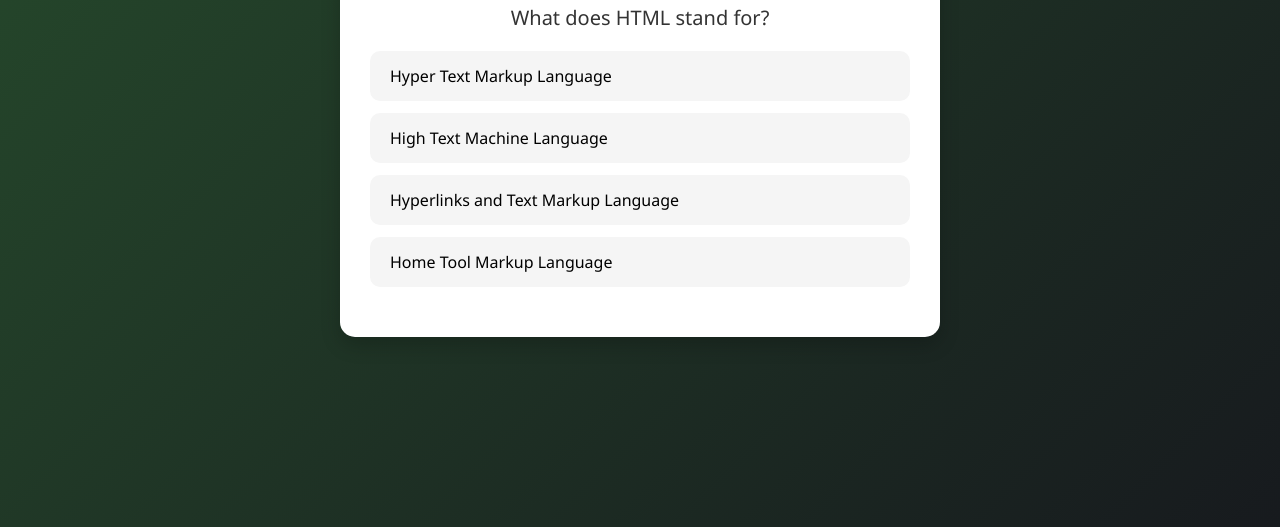
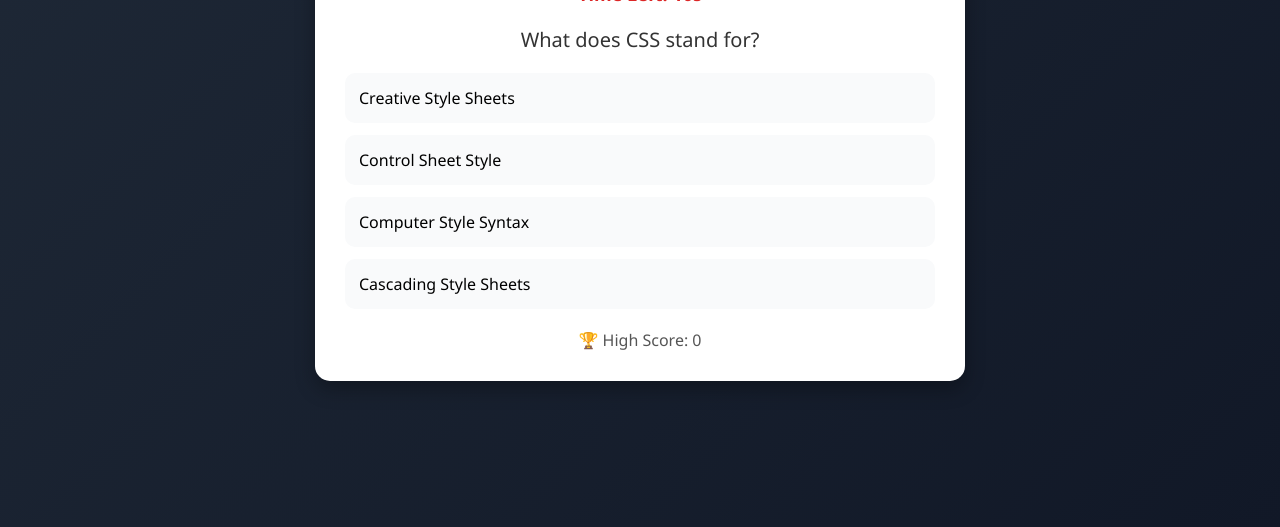
Before and after one commit to yvanyvan12/Interactive-Quiz-App, a plain HTML site: page index.html in a window 1280 px wide. Shown: the part 273-800 px from the top of the page. Drawn offline with Linux system fonts and the light colour scheme.

Commit message:
Improved quiz app

```diff
--- a/index.html
+++ b/index.html
@@ -3,205 +3,179 @@
 <head>
   <meta charset="UTF-8">
   <meta name="viewport" content="width=device-width, initial-scale=1.0">
-  <title>Interactive Quiz App</title>
+  <title>Advanced Quiz App</title>
   <style>
-    /* === Reset === */
     * {
-      margin: 0;
-      padding: 0;
+      margin: 0; padding: 0;
       box-sizing: border-box;
-      font-family: "Segoe UI", Tahoma, Geneva, Verdana, sans-serif;
+      font-family: "Segoe UI", sans-serif;
     }
+    body {
+      background: linear-gradient(135deg, #1f2937, #111827);
+      display: flex; justify-content: center; align-items: center;
+      height: 100vh; color: #333;
+    }
+    .quiz-container {
+      background: #fff; width: 90%; max-width: 650px;
+      padding: 30px; border-radius: 15px;
+      box-shadow: 0px 8px 20px rgba(0,0,0,0.3);
+      text-align: center; animation: fadeIn 0.6s ease-in-out;
+    }
+    @keyframes fadeIn { from {opacity:0; transform:translateY(20px);} to{opacity:1; transform:translateY(0);} }
 
-    body {
-background: linear-gradient(135deg, #264b2c, #171a1e);
-      display: flex;
-      justify-content: center;
-      align-items: center;
-      height: 100vh;
-      color: #333;
+    h1 { font-size: 28px; margin-bottom: 15px; color: #444; }
+    .progress { height: 10px; background: #e5e7eb; border-radius: 10px; overflow: hidden; margin-bottom: 15px; }
+    .progress-bar { height: 100%; width: 0%; background: #4f46e5; transition: width 0.3s; }
+    .timer { font-size: 18px; font-weight: bold; margin: 10px 0; color: #dc2626; }
+    .question { font-size: 20px; margin: 20px 0; }
+    .options { display: flex; flex-direction: column; gap: 12px; margin: 20px 0; }
+    .option-btn {
+      padding: 12px; background: #f9fafb;
+      border: 2px solid transparent; border-radius: 10px;
+      cursor: pointer; font-size: 16px; text-align: left; transition: 0.3s;
     }
-
-    .quiz-container {
-      background: #fff;
-      width: 90%;
-      max-width: 600px;
-      padding: 30px;
-      border-radius: 15px;
-      box-shadow: 0px 8px 20px rgba(0,0,0,0.2);
-      text-align: center;
-      animation: fadeIn 0.6s ease-in-out;
+    .option-btn:hover { background: #e0e7ff; border-color: #6366f1; }
+    .option-btn.correct { background: #bbf7d0; border-color: #16a34a; }
+    .option-btn.wrong { background: #fecaca; border-color: #dc2626; }
+    #next-btn {
+      margin-top: 20px; padding: 12px 25px;
+      background: #4f46e5; color: #fff; border: none;
+      border-radius: 10px; cursor: pointer; font-size: 16px; display: none;
     }
-
-    @keyframes fadeIn {
-      from { opacity: 0; transform: translateY(20px);}
-      to { opacity: 1; transform: translateY(0);}
-    }
-
-    h1 {
-      font-size: 26px;
-      margin-bottom: 20px;
-      color: #444;
-    }
-
-    .question {
-      font-size: 20px;
-      margin: 20px 0;
-    }
-
-    .options {
-      display: flex;
-      flex-direction: column;
-      gap: 12px;
-      margin: 20px 0;
-    }
-
-    .option-btn {
-      padding: 12px 18px;
-      background: #f5f5f5;
-      border: 2px solid transparent;
-      border-radius: 10px;
-      cursor: pointer;
-      transition: 0.3s;
-      font-size: 16px;
-      text-align: left;
-    }
-
-    .option-btn:hover {
-      background: #e2e8f0;
-      border-color: #667eea;
-    }
-
-    .option-btn.correct {
-      background: #c6f6d5;
-      border-color: #38a169;
-    }
-
-    .option-btn.wrong {
-      background: #fed7d7;
-      border-color: #e53e3e;
-    }
-
-    #next-btn {
-      margin-top: 20px;
-      padding: 12px 25px;
-      background: #667eea;
-      color: #fff;
-      border: none;
-      border-radius: 10px;
-      cursor: pointer;
-      font-size: 16px;
-      transition: 0.3s;
-      display: none;
-    }
-
-    #next-btn:hover {
-      background: #5a67d8;
-    }
-
-    .score {
-      font-size: 20px;
-      font-weight: bold;
-      margin-top: 20px;
-    }
+    #next-btn:hover { background: #4338ca; }
+    .score { font-size: 20px; font-weight: bold; margin-top: 20px; }
+    .high-score { margin-top: 10px; font-size: 16px; color: #555; }
   </style>
 </head>
 <body>
   <div class="quiz-container">
-    <h1>Interactive Quiz App</h1>
-    <div class="question" id="question">Loading question...</div>
+    <h1>🚀 Advanced Quiz</h1>
+    <div class="progress"><div class="progress-bar" id="progress-bar"></div></div>
+    <div class="timer" id="timer">Time Left: 15s</div>
+    <div class="question" id="question">Loading...</div>
     <div class="options" id="options"></div>
     <button id="next-btn">Next</button>
     <div class="score" id="score"></div>
+    <div class="high-score" id="high-score"></div>
   </div>
 
   <script>
     const questions = [
-      {
-        question: "What does HTML stand for?",
-        options: [
-          "Hyper Text Markup Language",
-          "High Text Machine Language",
-          "Hyperlinks and Text Markup Language",
-          "Home Tool Markup Language"
-        ],
-        answer: 0
-      },
-      {
-        question: "Which language is used for styling web pages?",
-        options: ["HTML", "CSS", "Python", "C++"],
-        answer: 1
-      },
-      {
-        question: "Which language is used to make web pages interactive?",
-        options: ["JavaScript", "Java", "PHP", "C#"],
-        answer: 0
-      },
-      {
-        question: "Which of these is a JavaScript framework?",
-        options: ["React", "Laravel", "Django", "Spring"],
-        answer: 0
-      }
+      { question: "What does HTML stand for?",
+        options: ["Hyper Text Markup Language","High Text Machine Language","Hyperlinks and Text Markup Language","Home Tool Markup Language"], answer: 0 },
+      { question: "Which language is used for styling web pages?",
+        options: ["HTML","CSS","Python","C++"], answer: 1 },
+      { question: "Which language makes web pages interactive?",
+        options: ["JavaScript","Java","PHP","C#"], answer: 0 },
+      { question: "Which of these is a JavaScript framework?",
+        options: ["React","Laravel","Django","Spring"], answer: 0 },
+      { question: "What does CSS stand for?",
+        options: ["Creative Style Sheets","Cascading Style Sheets","Computer Style Syntax","Control Sheet Style"], answer: 1 }
     ];
 
     const questionEl = document.getElementById("question");
     const optionsEl = document.getElementById("options");
     const nextBtn = document.getElementById("next-btn");
     const scoreEl = document.getElementById("score");
+    const progressBar = document.getElementById("progress-bar");
+    const timerEl = document.getElementById("timer");
+    const highScoreEl = document.getElementById("high-score");
 
-    let currentQuestionIndex = 0;
-    let score = 0;
+    let currentQuestionIndex = 0, score = 0, timeLeft = 15, timer;
+    let shuffledQuestions = [];
+
+    function startQuiz() {
+      shuffledQuestions = questions.sort(() => Math.random() - 0.5); // randomize
+      currentQuestionIndex = 0; score = 0;
+      loadQuestion(); updateHighScore();
+    }
 
     function loadQuestion() {
       resetState();
-      let currentQuestion = questions[currentQuestionIndex];
+      let currentQuestion = shuffledQuestions[currentQuestionIndex];
       questionEl.textContent = currentQuestion.question;
 
-      currentQuestion.options.forEach((option, index) => {
+      // randomize options
+      let shuffledOptions = currentQuestion.options.map((o, i) => ({text:o, index:i}))
+        .sort(() => Math.random() - 0.5);
+
+      shuffledOptions.forEach(({text, index}) => {
         const button = document.createElement("button");
-        button.textContent = option;
+        button.textContent = text;
         button.classList.add("option-btn");
         button.addEventListener("click", () => selectAnswer(button, index));
         optionsEl.appendChild(button);
       });
+
+      progressBar.style.width = `${((currentQuestionIndex+1)/shuffledQuestions.length)*100}%`;
+      startTimer();
     }
 
     function resetState() {
+      clearInterval(timer);
+      timeLeft = 15;
+      timerEl.textContent = `Time Left: ${timeLeft}s`;
       nextBtn.style.display = "none";
       optionsEl.innerHTML = "";
     }
 
+    function startTimer() {
+      timer = setInterval(() => {
+        timeLeft--;
+        timerEl.textContent = `Time Left: ${timeLeft}s`;
+        if (timeLeft <= 0) {
+          clearInterval(timer);
+          lockOptions();
+          nextBtn.style.display = "inline-block";
+        }
+      }, 1000);
+    }
+
     function selectAnswer(button, selectedIndex) {
-      let correctIndex = questions[currentQuestionIndex].answer;
+      let correctIndex = shuffledQuestions[currentQuestionIndex].answer;
       const optionButtons = document.querySelectorAll(".option-btn");
-
       optionButtons.forEach((btn, idx) => {
         btn.disabled = true;
-        if (idx === correctIndex) {
+        if (btn.textContent === shuffledQuestions[currentQuestionIndex].options[correctIndex]) {
           btn.classList.add("correct");
-        } else if (idx === selectedIndex) {
-          btn.classList.add("wrong");
         }
       });
+      if (selectedIndex === correctIndex) {
+        button.classList.add("correct");
+        score++;
+      } else {
+        button.classList.add("wrong");
+      }
+      clearInterval(timer);
+      nextBtn.style.display = "inline-block";
+    }
 
-      if (selectedIndex === correctIndex) {
-        score++;
-      }
-
-      nextBtn.style.display = "inline-block";
+    function lockOptions() {
+      const optionButtons = document.querySelectorAll(".option-btn");
+      optionButtons.forEach(btn => btn.disabled = true);
     }
 
     function showScore() {
       resetState();
-      questionEl.textContent = "Quiz Completed 🎉";
-      scoreEl.textContent = `Your Score: ${score} / ${questions.length}`;
+      questionEl.textContent = "🎉 Quiz Completed!";
+      scoreEl.textContent = `Your Score: ${score} / ${shuffledQuestions.length}`;
+      updateHighScore();
       nextBtn.textContent = "Restart";
       nextBtn.style.display = "inline-block";
     }
 
+    function updateHighScore() {
+      let highScore = localStorage.getItem("highScore") || 0;
+      if (score > highScore) {
+        localStorage.setItem("highScore", score);
+        highScore = score;
+      }
+      highScoreEl.textContent = `🏆 High Score: ${highScore}`;
+    }
+
     function handleNext() {
       currentQuestionIndex++;
-      if (currentQuestionIndex < questions.length) {
+      if (currentQuestionIndex < shuffledQuestions.length) {
         loadQuestion();
       } else {
         showScore();
@@ -209,18 +183,16 @@ background: linear-gradient(135deg, #264b2c, #171a1e);
     }
 
     nextBtn.addEventListener("click", () => {
-      if (currentQuestionIndex < questions.length) {
+      if (currentQuestionIndex < shuffledQuestions.length) {
         handleNext();
       } else {
-        currentQuestionIndex = 0;
-        score = 0;
+        startQuiz();
         nextBtn.textContent = "Next";
         scoreEl.textContent = "";
-        loadQuestion();
       }
     });
 
-    loadQuestion();
+    startQuiz();
   </script>
 </body>
 </html>
```
Also changed, not shown: 1 other file.
